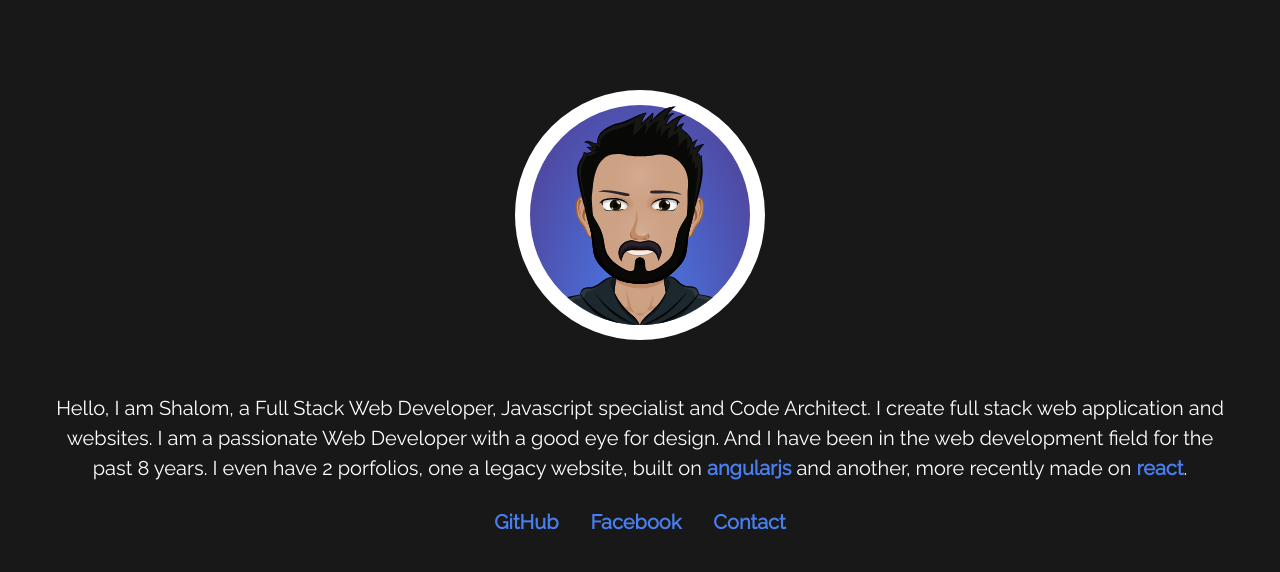
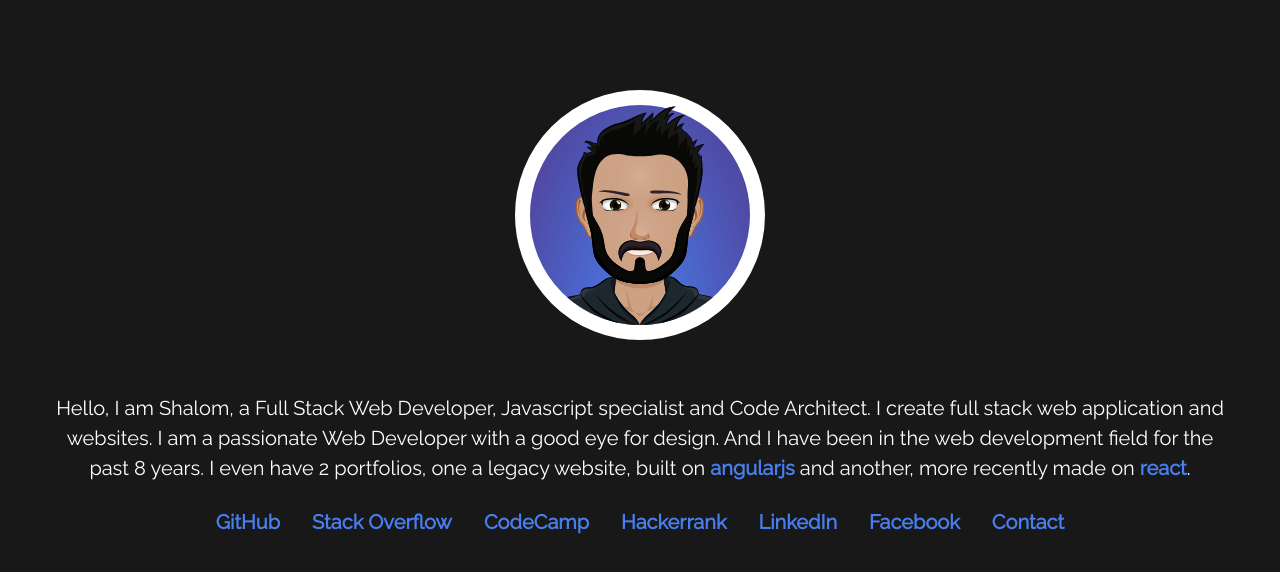
Before and after one commit to shalomsam/html-portfolio, a plain HTML site: page index.html in a window 1280 px wide. Drawn offline with nearby package versions, Linux system fonts and the light colour scheme.

Commit message:
Spelling corrections and added new links

```diff
--- a/index.html
+++ b/index.html
@@ -49,7 +49,7 @@
 </head>
 <body>
 
-	<div class="preloader abs-center">
+	<div class="pageLoader">
 		<div class="spinner"></div>
 	</div>
 
@@ -63,11 +63,23 @@
 					</div>
 				</div>
 				<p>
-					Hello, I am Shalom, a Full Stack Web Developer, Javascript specialist and Code Architect. I create full stack web application and websites. I am a passionate Web Developer with a good eye for design. And I have been in the web development field for the past 8 years. I even have 2 porfolios, one a legacy website, built on <a href="https://angularjs.shalomsam.com">angularjs</a> and another, more recently made on <a href="https://react.shalomsam.com">react</a>.
+					Hello, I am Shalom, a Full Stack Web Developer, Javascript specialist and Code Architect. I create full stack web application and websites. I am a passionate Web Developer with a good eye for design. And I have been in the web development field for the past 8 years. I even have 2 portfolios, one a legacy website, built on <a href="https://angularjs.shalomsam.com">angularjs</a> and another, more recently made on <a href="https://react.shalomsam.com">react</a>.
 				</p>
 				<ul class="nav mr-auto">
 					<li class="nav-item">
 						<a class="nav-link" href="http://github.com/shalomsam">GitHub</a>
+					</li>
+					<li class="nav-item">
+						<a class="nav-link" href="https://stackoverflow.com/users/890391/shalomsam?tab=profile">Stack Overflow</a>
+					</li>
+					<li class="nav-item">
+						<a class="nav-link" href="https://www.freecodecamp.org/fcc4c58d61c-4d0a-4901-9e03-b0827b48a885">CodeCamp</a>
+					</li>
+					<li class="nav-item">
+						<a class="nav-link" href="https://www.hackerrank.com/shalomsam">Hackerrank</a>
+					</li>
+					<li class="nav-item">
+						<a class="nav-link" href="https://www.linkedin.com/in/shalomsam/">LinkedIn</a>
 					</li>
 					<li class="nav-item">
 						<a class="nav-link" href="http://facebook.com/shalomsam">Facebook</a>
```
